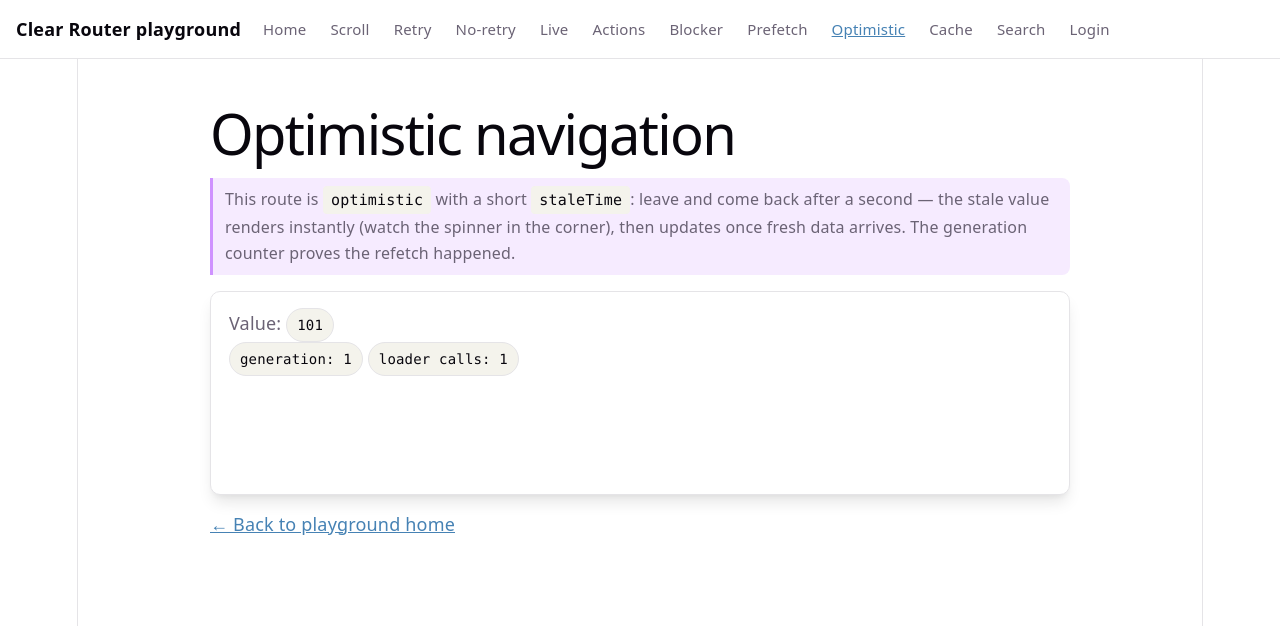
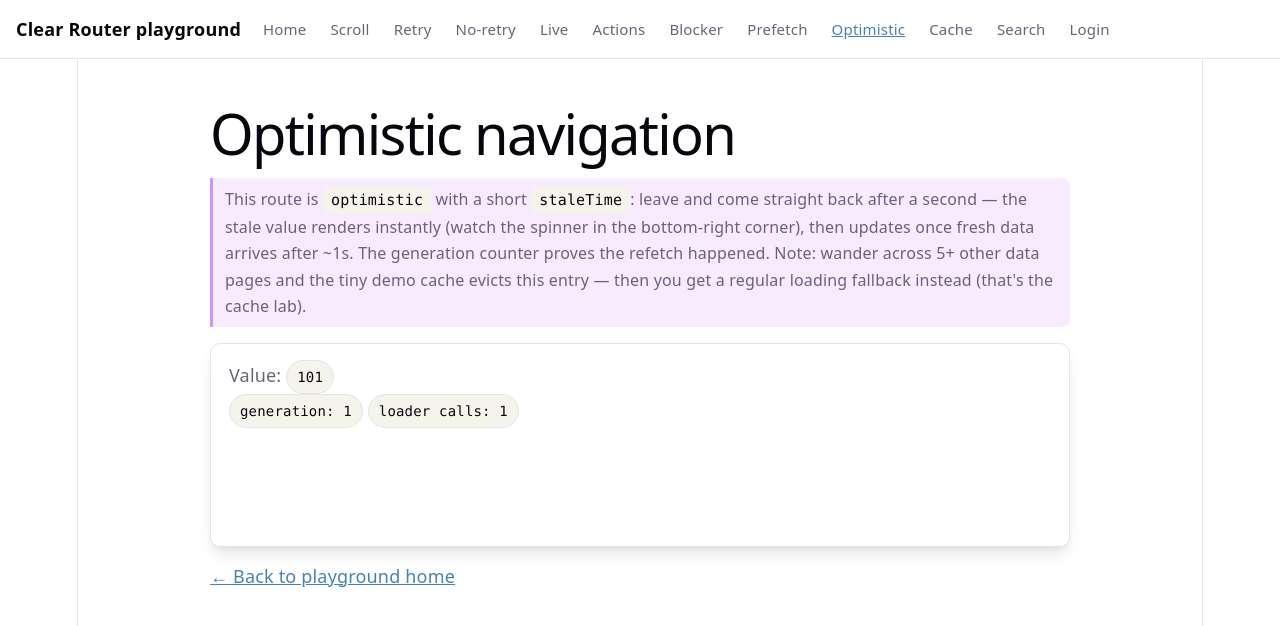
Before and after one commit to AndrewBubnov/clear-react-router, a React (Vite) app: page /playground/optimistic in a window 1280 px wide. Shown: the top 626 px of the page. Built offline with nearby package versions, Linux system fonts and the light colour scheme.

Commit message:
Refactor playground

```diff
--- a/src/clear-router/hooks/useApplyCustomAnimation.ts
+++ b/src/clear-router/hooks/useApplyCustomAnimation.ts
@@ -12,8 +12,8 @@ export const useApplyCustomAnimation = (animationDuration?: number) => {
 
 	.cr-spinner {
 	  position: fixed;
-	  top: 5px;
-	  left: 5px;
+	  right: 16px;
+	  bottom: 16px;
 	  z-index: 9999;
 	  width: 1rem;
 	  height: 1rem;
--- a/src/playground/OptimisticPage.tsx
+++ b/src/playground/OptimisticPage.tsx
@@ -8,9 +8,11 @@ export const OptimisticPage = () => {
 			<h1>Optimistic navigation</h1>
 			<p className="pg-hint">
 				This route is <code>optimistic</code> with a short <code>staleTime</code>: leave and
-				come back after a second — the stale value renders instantly (watch the spinner in
-				the corner), then updates once fresh data arrives. The generation counter proves the
-				refetch happened.
+				come straight back after a second — the stale value renders instantly (watch the
+				spinner in the bottom-right corner), then updates once fresh data arrives after ~1s.
+				The generation counter proves the refetch happened. Note: wander across 5+ other
+				data pages and the tiny demo cache evicts this entry — then you get a regular
+				loading fallback instead (that&apos;s the <Link to="/playground/cache">cache lab</Link>).
 			</p>
 			<div className="pg-card">
 				<p>
--- a/src/playground/api.ts
+++ b/src/playground/api.ts
@@ -52,10 +52,10 @@ export const fetchSlow = async () => {
 	return `Slow payload (call ${n})`;
 };
 
-/** Incrementing value for the optimistic demo. */
+/** Incrementing value for the optimistic demo (slow on purpose so the spinner is visible). */
 export const fetchOptimisticValue = async () => {
 	const generation = trackCall('optimistic');
-	await delay(300);
+	await delay(1200);
 	return { value: 100 + generation, generation };
 };
 
```
